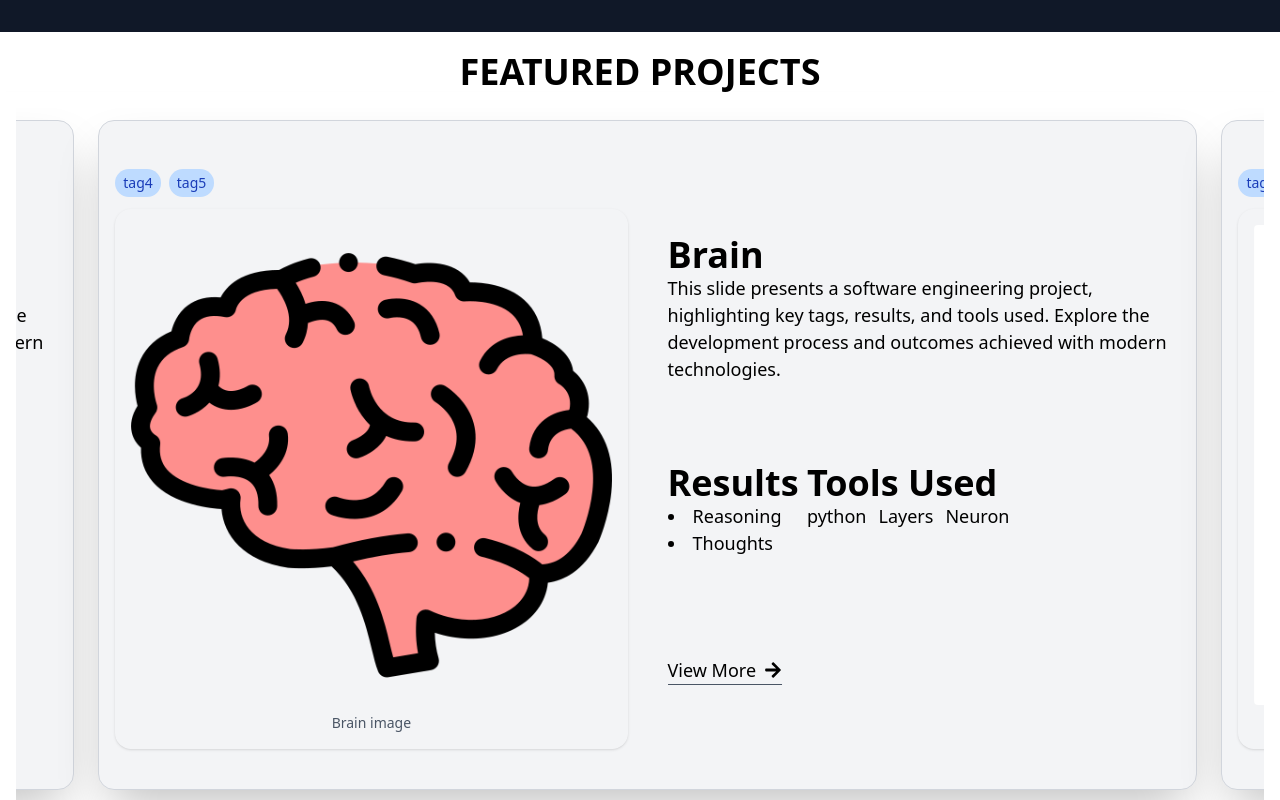
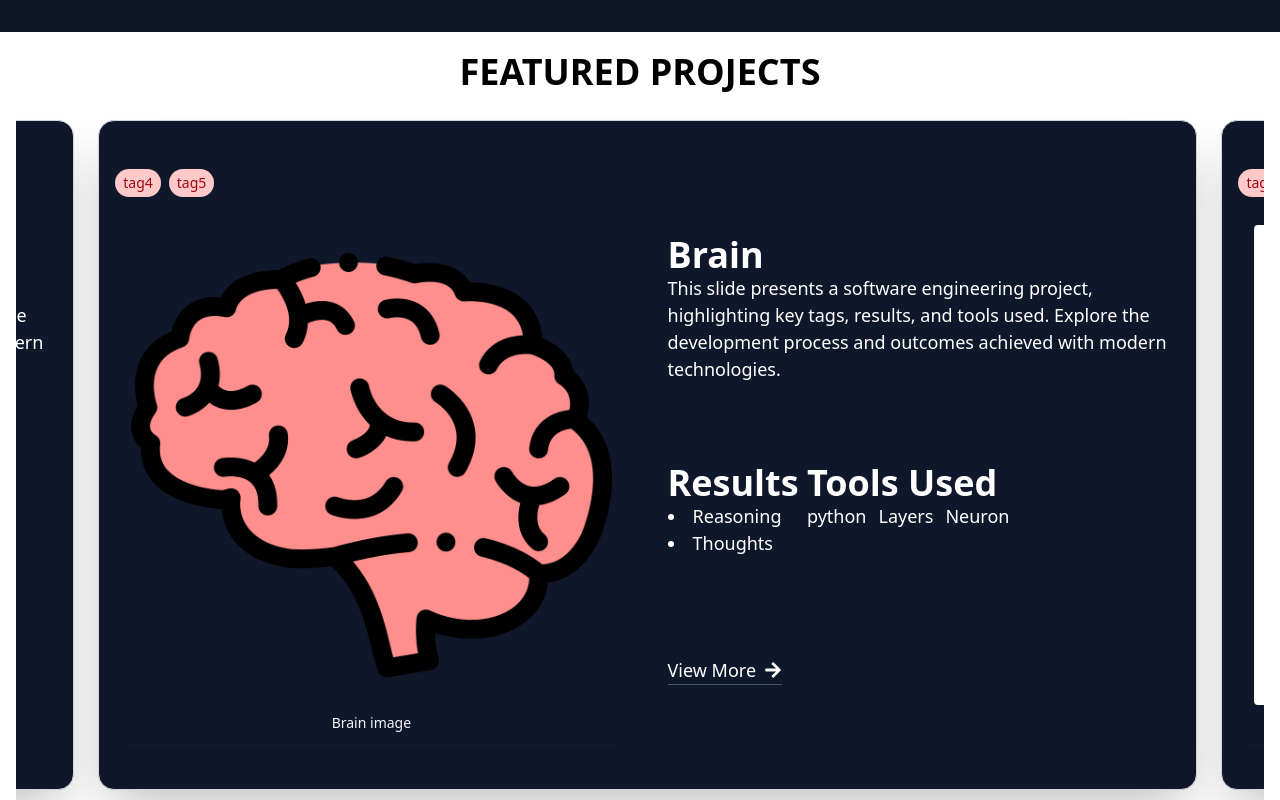
Before and after one commit to LunaRenilson/lunarenilson.github.io, a React (Vite) app: page / in a window 1280 px wide. Shown: the part 620-1420 px from the top of the page. Built offline with nearby package versions, Linux system fonts and the light colour scheme.

Commit message:
home finalizada

```diff
--- a/src/components/Slide.jsx
+++ b/src/components/Slide.jsx
@@ -13,14 +13,14 @@ const Slide = ({
   viewMoreId,
 }) => {
   return (
-    <div className="slide-container flex items-center justify-center p-4 gap-10 h-full w-full  bg-gray-100 border-1 border-gray-300 shadow-2xl rounded-2xl py-10">
+    <div className="slide-container flex items-center justify-center p-4 gap-10 h-full w-full text-white bg-slate-900 border-1 border-gray-300 shadow-2xl rounded-2xl py-10">
       <section className="project-image flex flex-col gap-y-3">
         {tags && (
           <ul className="tags-list flex flex-wrap gap-2 mt-2">
             {tags.map((tag, idx) => (
               <li
                 key={idx}
-                className="bg-blue-200 text-blue-800 px-2 py-1 rounded-full text-sm"
+                className="bg-red-200 text-red-800 px-2 py-1 rounded-full text-sm"
               >
                 {tag}
               </li>
@@ -30,7 +30,7 @@ const Slide = ({
 
         <figure className="rounded-2xl h-full p-4 shadow-sm">
           <img src={image} alt={title} width="500" className="rounded" />
-          <figcaption className="text-center text-sm text-gray-600 mt-2">
+          <figcaption className="text-center text-sm text-gray-100 mt-2">
             {imgFigcaption}
           </figcaption>
         </figure>
@@ -59,13 +59,12 @@ const Slide = ({
           </div>
         </div>
 
-        <button className="left-0 my-5 flex items-center gap-2 text-[18px] border-b-1 border-gray-600 w-fit hover:text-blue-500">
-          <Link to={`/projects/${viewMoreId}`} className="">
+        <Link to={`/projects/${viewMoreId}`} className=" w-fit">
+          <button className="left-0 my-5 flex items-center hover:cursor-pointer gap-2 text-[18px] border-b-1 border-gray-600 w-fit hover:text-blue-500">
             View More
-          </Link>
-          <FaArrowRight className="" />
-        </button>
-
+            <FaArrowRight className="" />
+          </button>
+        </Link>
       </section>
     </div>
   );
```
